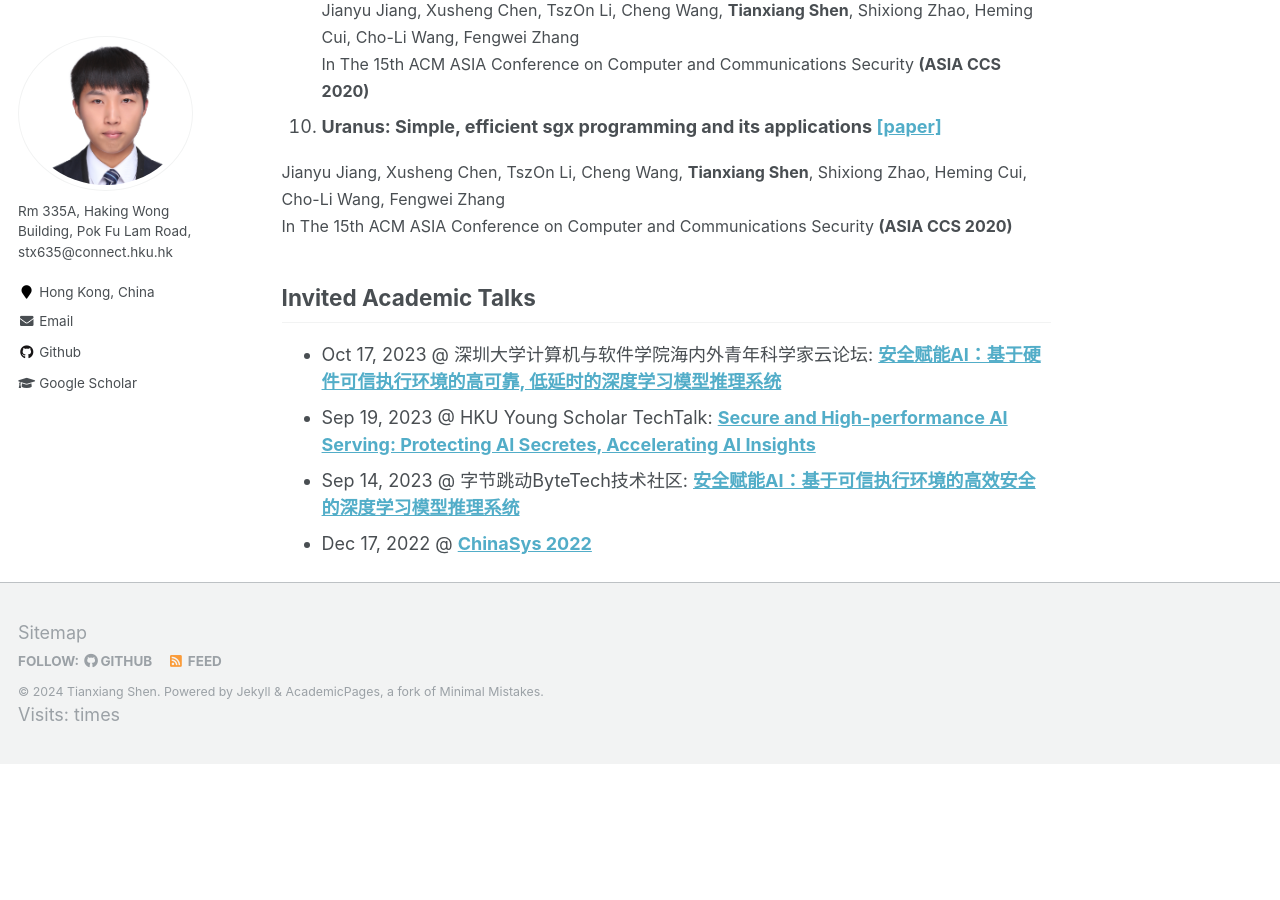
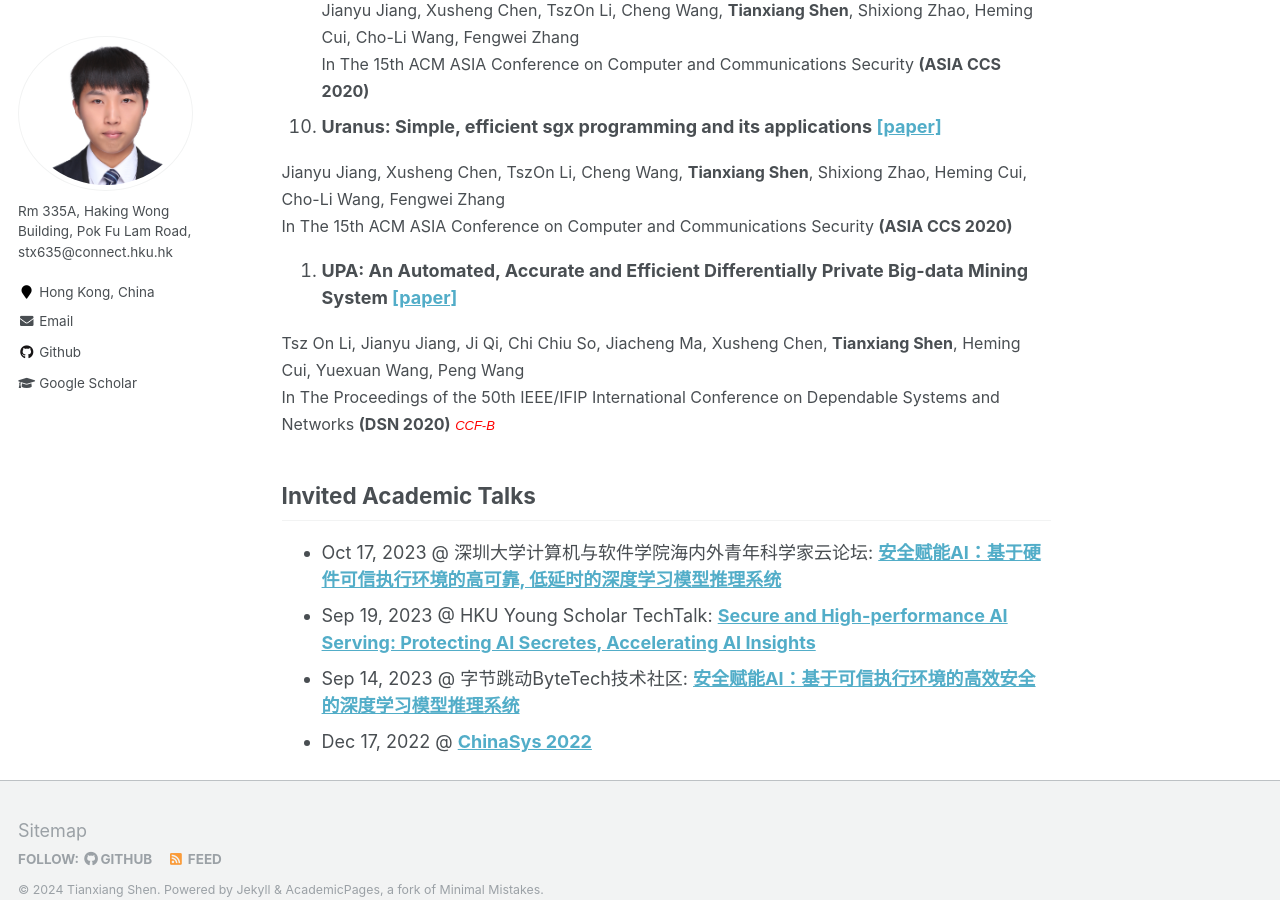
Before and after one commit to tianxiang999/tianxiang999.github.io, a Jekyll site: the page built from _pages/about.md, in a window 1280 px wide and 900 px high, scrolled down 1735 px. Built offline with Jekyll 4.4.1, drawn with Linux system fonts in a browser that asks for light colours; comment, search, counter and statistics services are not loaded; before the commit the page ends 2499 px from its top, so only the background shows below that.

Commit message:
Update about.md

```diff
--- a/_pages/about.md
+++ b/_pages/about.md
@@ -92,9 +92,9 @@ Publications
    Fengwei Zhang<br>In The 15th ACM ASIA Conference on Computer and Communications
    Security <strong>(ASIA CCS 2020)</strong> </font>
 
-<!-- 10. <strong>UPA: An Automated, Accurate and Efficient Differentially Private Big-data Mining System [[paper]](https://i.cs.hku.hk/~heming/papers/dsn20-upa.pdf)</strong>
+10. <strong>UPA: An Automated, Accurate and Efficient Differentially Private Big-data Mining System [[paper]](https://i.cs.hku.hk/~heming/papers/dsn20-upa.pdf)</strong>
   <br>
-   <font size="3">Tsz On Li, Jianyu Jiang, Ji Qi, Chi Chiu So, Jiacheng Ma, Xusheng Chen, <strong>Tianxiang Shen</strong>, Heming Cui, Yuexuan Wang, Peng Wang<br>In The Proceedings of the 50th IEEE/IFIP International Conference on Dependable Systems and Networks <strong>(DSN 2020)</strong> </font><font size="2" face="arial" color="red"><i>CCF-B</i></font> -->
+   <font size="3">Tsz On Li, Jianyu Jiang, Ji Qi, Chi Chiu So, Jiacheng Ma, Xusheng Chen, <strong>Tianxiang Shen</strong>, Heming Cui, Yuexuan Wang, Peng Wang<br>In The Proceedings of the 50th IEEE/IFIP International Conference on Dependable Systems and Networks <strong>(DSN 2020)</strong> </font><font size="2" face="arial" color="red"><i>CCF-B</i></font>
 
 
 Invited Academic Talks
```
